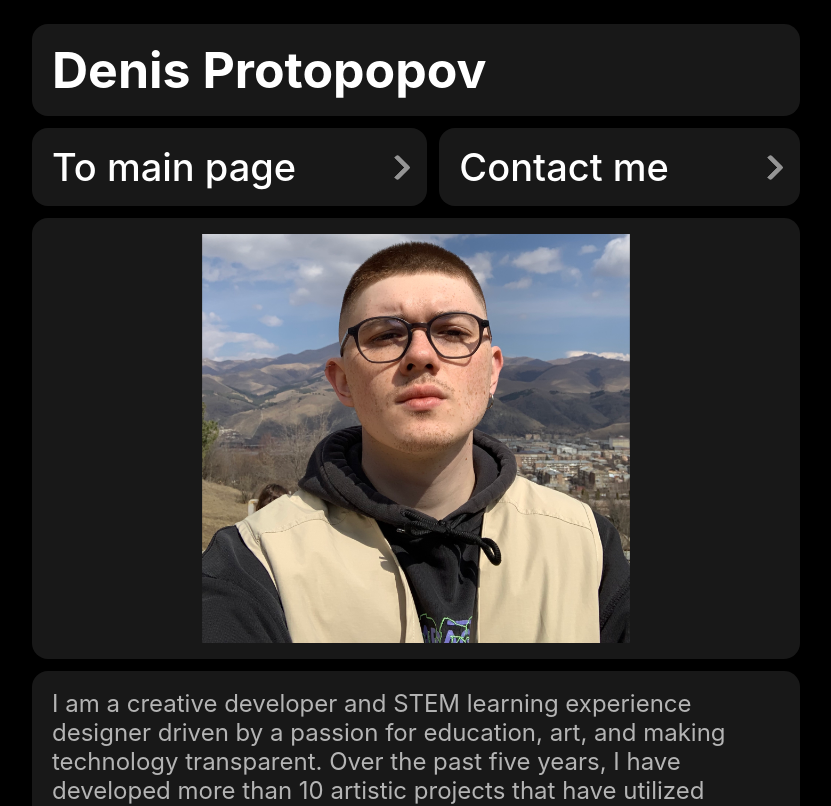
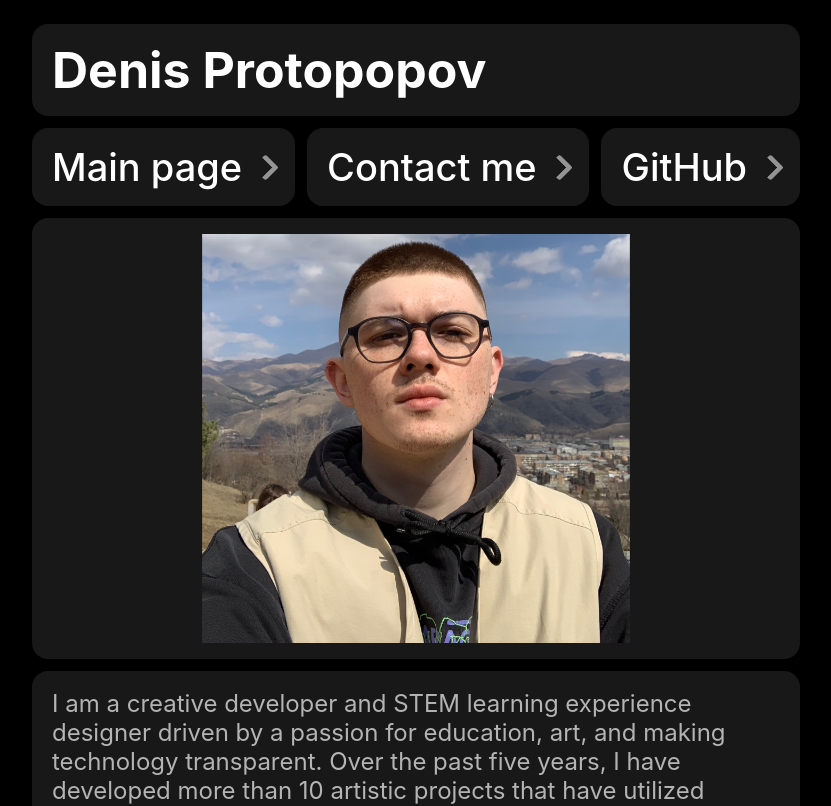
Before and after one commit to denicprotopopov/denisprotopopov.com, a SvelteKit app: page /about in a window 1280 px wide. Shown: the top 806 px of the page, without its empty margins (224-1055 px from the left). Built offline with nearby package versions, Linux system fonts and the light colour scheme.

Commit message:
added github link

```diff
--- a/src/routes/+page.svelte
+++ b/src/routes/+page.svelte
@@ -66,7 +66,7 @@ inject({ mode: dev ? 'development' : 'production' });
 		<a href="https://drive.google.com/file/d/1u29eXYOTaHS5TlJzdCoaY97ie2_qg_Ze/preview" target="_blank">
 		<p class="header-in-box">CV & Portfolio</p>
 		<p class="text-in-box">
-			Texts and articles on technologies, society and media. History of digital art, low-tech web and algorithmic biases.
+			CV and Portfolio in PDF.
 		</p>
 	</a>
 	</Card>
--- a/src/routes/about/+page.svelte
+++ b/src/routes/about/+page.svelte
@@ -22,16 +22,24 @@
             <div class="row">
                 <a class="cell" href="../">
                     <div class="with-arrow">
-                        <h3>To main page</h3>
+                        <h3>Main page</h3>
                         <div class="arrow"></div>
                     </div>
                 </a>
 
-                <a class="cell" href="mailto:protdenden@gmail.com">
+                <a class="cell" href="mailto:hi@denisprotopopov.com">
                     <div class="with-arrow">
                         <h3>Contact me</h3>
                         <div class="arrow"></div>
                     </div>
+                </a>
+
+                <a class="cell" href="https://github.com/denicprotopopov">
+                    <div class="with-arrow">
+                        <h3>GitHub</h3>
+                        <div class="arrow"></div>
+                    </div>
+                </a>
             </div>
 
             <div class="row">
@@ -54,7 +62,7 @@
 
             <div class="row">
                 <div class="cell">
-                   <p>Education is a field where I see an opportunity for actual change towards a more just and equal world. This is why, in addition to working with edTech companies, I have produced and developed two independent educational projects for artists and activists. My work in this area has been recognized, including a mention in <a class="intext" href="https://www.forbes.ru/finansy/492731-rosstat-soobsil-ob-uskorenii-godovoj-inflacii-v-iune-do-3-25">Forbes</a> for developing the first educational project on digital art in Russia.</p>
+                   <p>Education is a field where I see an opportunity for actual change towards a more just and equal world. This is why, in addition to working with edTech companies, I have produced and developed two independent educational projects for artists and activists. My work in this area has been recognized, including a mention in <a class="intext" href="https://www.forbes.ru/forbeslife/415027-bezuslovnyy-bazovyy-dohod-i-virtualnaya-realnost-kak-sozdateli-cifrovogo-iskusstva">Forbes</a> for developing the first educational project on digital art in Russia.</p>
                 </div>
             </div>
 
@@ -251,7 +259,7 @@
             <div class="row">
                 <a class="cell" href="https://obdn.ru/articles/denis-protopopov">
                     <div class="with-arrow">
-                        <h3>The Course of Things: Two Performances of the Noname Festival, Theater Magazine, 2020</h3>
+                        <h3>Interview for the OBYEDINENIE magazine, 2020</h3>
                         <div class="arrow"></div>
                     </div>
                 </a>
```
